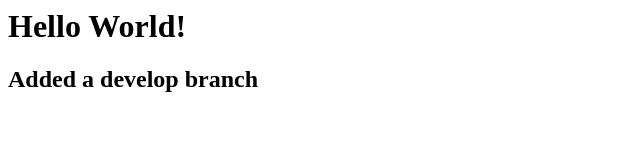
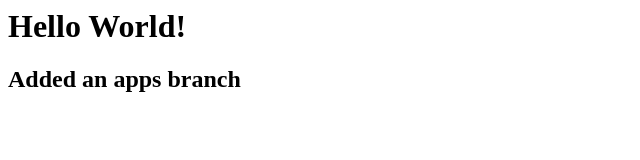
Before and after one commit to c3-timschultz/repoTest, a plain HTML site: page app/index.html in a window 1280 px wide. Shown: the whole page, without its empty margins (0-640 px from the left). Drawn offline with Linux system fonts and the light colour scheme.

Commit message:
Updated to be "apps" branch

```diff
--- a/app/index.html
+++ b/app/index.html
@@ -4,6 +4,6 @@
     </head>
     <body>
         <h1>Hello World!</h1>
-        <h2>Added a develop branch</h2>
+        <h2>Added an apps branch</h2>
     </body>
 </html>
```
